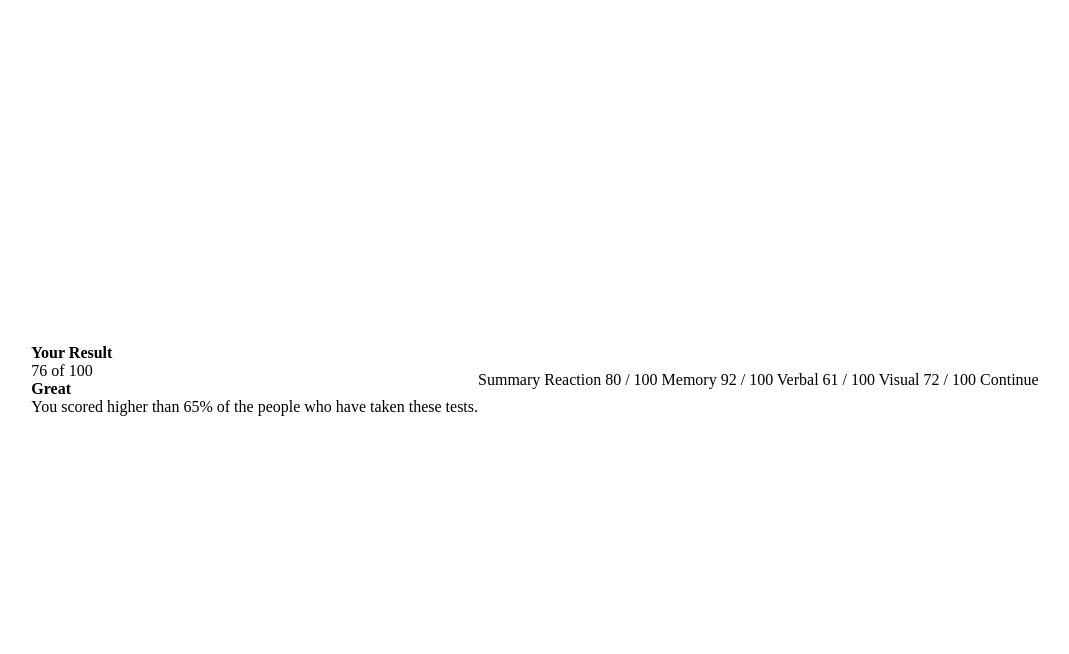
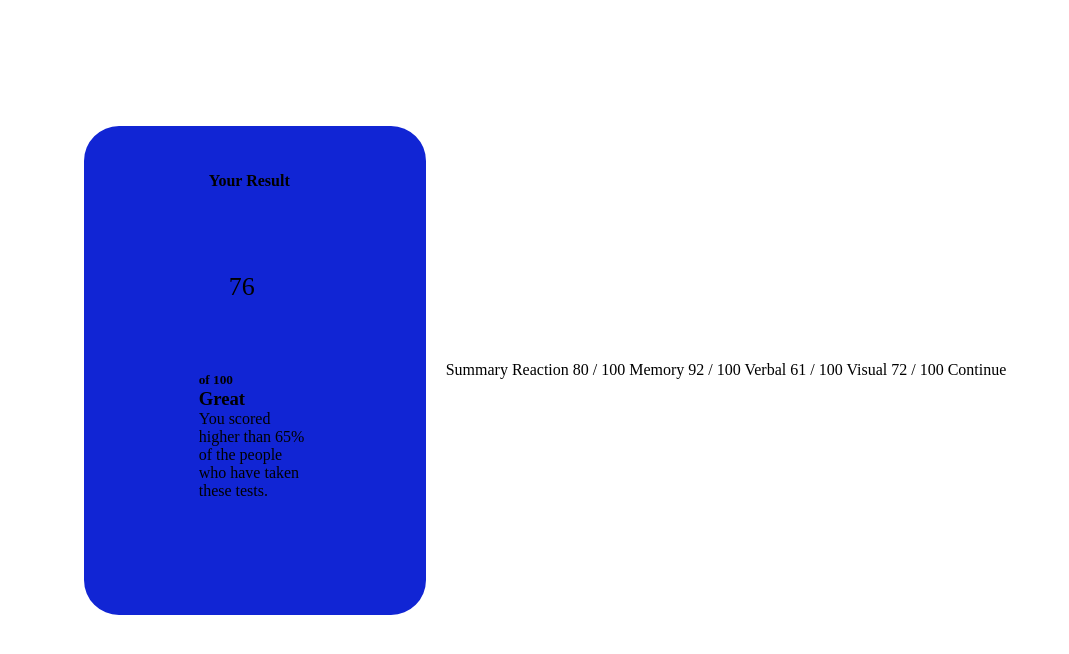
Before and after one commit to KieranWake/mini-projects-2, a plain HTML site: page project-2/results-summary-component-main/index.html in a window 1280 px wide. Shown: the whole page, without its empty margins (105-1174 px from the left). Drawn offline with Linux system fonts and the light colour scheme.

Commit message:
focusing on implementing the border height, width and border for the first side of our content / side-one. Adding styles to the score format with the class / .circle

```diff
--- a/project-2/results-summary-component-main/index.html
+++ b/project-2/results-summary-component-main/index.html
@@ -21,12 +21,45 @@
       align-items: center;
       min-height: 75vh;
       background-color: #fff;
-      margin: 80px 80px 80px 80px;
+      margin: 70px 70px 70px 70px;
     }
 
     .side-one {
       display: inline-block;
+      width: 30%;
+      padding: 70px 70px;
+      margin: 20px 20px;
+      border: 2px solid hsl(234, 85%, 45%);
+      border-radius: 35px;
+      border-width: 45px 45px 45px 45px;
+      background-color: hsl(234, 85%, 45%);
     }
+
+    h4{
+      position: relative;
+      top: -70px;
+      height: 100px;
+      right: -10px;
+      margin-top: 1px;
+      z-index: 1;
+    }
+
+    .circle {
+      position: relative;
+      top: -70px;
+      height: 100px;
+      margin-top: 2px;
+      right: -30px;
+      font-size: 26px;
+
+
+
+
+    }
+
+
+
+
 
   </style>
 
@@ -36,8 +69,9 @@
   <div class="card-container">
     <div class="side-one">
       <h4>Your Result</h4>
-      <span class="circle">76 of 100</span>
-      <h4>Great</h4>
+      <span class="circle">76</span>
+      <h5>of 100</h5>
+      <h3>Great</h3>
       <p>You scored higher than 65% of the people who have taken these tests.</p>
     </div>
 
```
